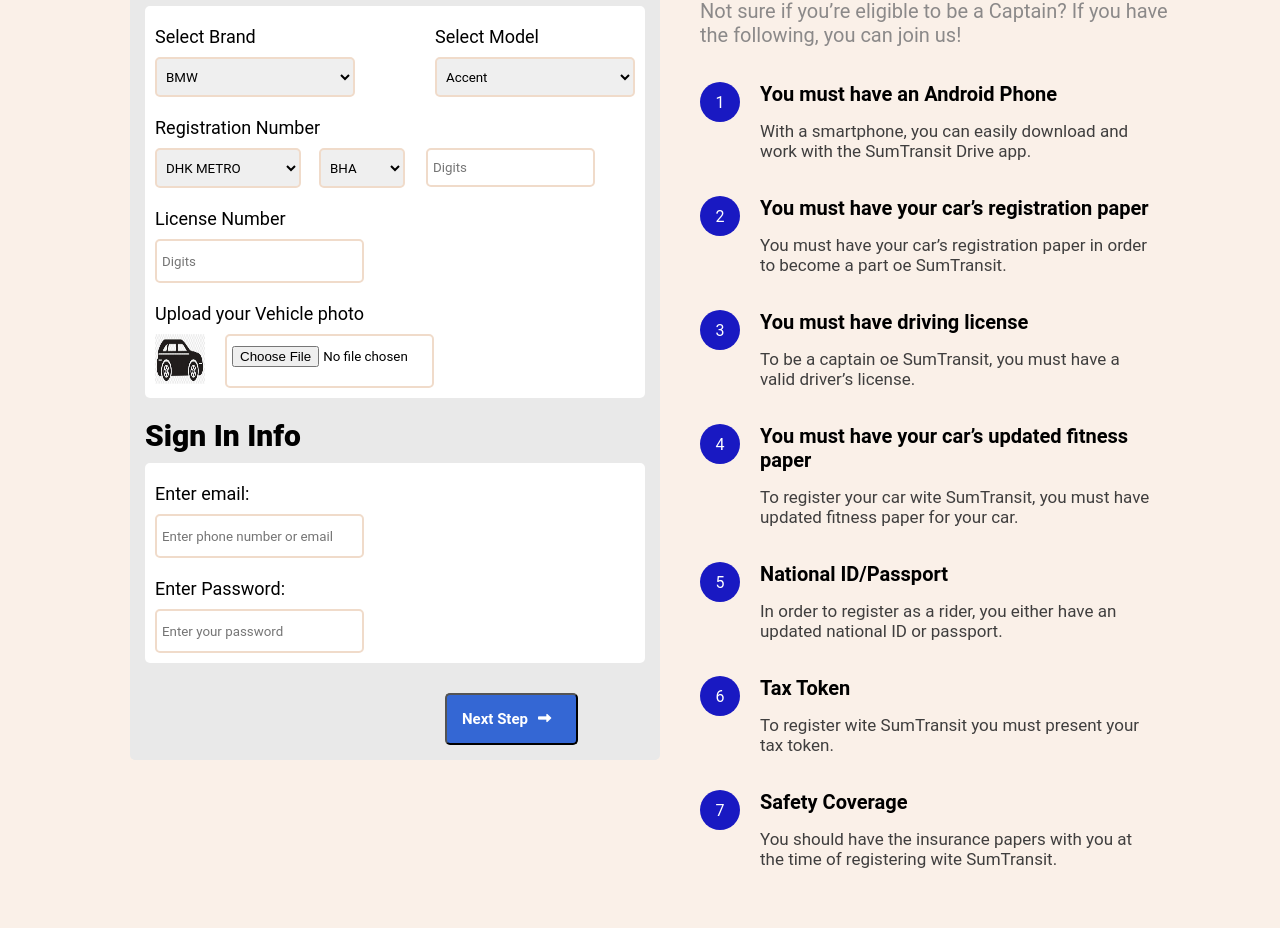
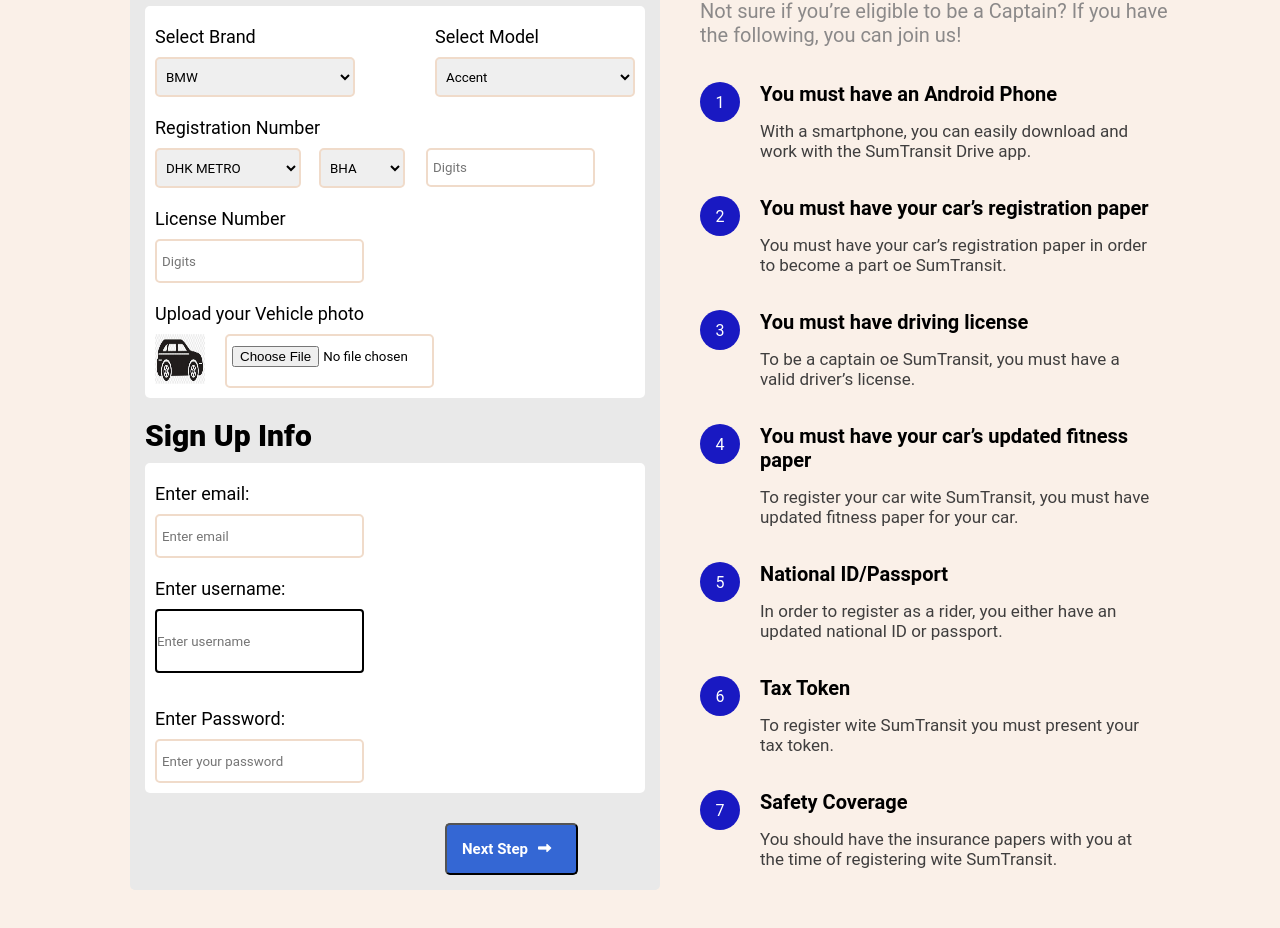
Before and after one commit to sumayaruhas/niceeeee, a Django app: page /registration/car/ in a window 1280 px wide. Shown: the part 1459-2387 px from the top of the page. Run offline with Django 5.2, Linux system fonts and the light colour scheme.

Commit message:
minute details

```diff
--- a/website/main/templates/car_reg.html
+++ b/website/main/templates/car_reg.html
@@ -180,12 +180,18 @@
               </div>
             </div>
           </div>
-          <p style="font-size: 30px;font-weight: 900;">Sign In Info</p>
+          <p style="font-size: 30px;font-weight: 900;">Sign Up Info</p>
           <div style="width:230 px;background-color: #ffffff;padding: 0 10px 10px 10px;border-radius: 5px;">
             <div class="urname">
               <div id="fname">
                 <p>Enter email: </p>
-                <input type="email" name="email" placeholder="Enter phone number or email" required>
+                <input type="email" name="email" placeholder="Enter email" required>
+              </div>
+            </div>
+            <div class="urname">
+              <div id="fname">
+                <p>Enter username: </p>
+                <input type="text" name="username" placeholder="Enter username" required>
               </div>
             </div>
             <div class="reg_no" style="display: flex;flex-direction: column;">
--- a/website/main/templates/driver_login.html
+++ b/website/main/templates/driver_login.html
@@ -12,10 +12,10 @@
                 <h2>Driver Login<h2>
             </div>
             <div class="login-box" style="margin-top: 20px;">
-                <h2>Enter your e-mail and password</h2>
+                <h2>Enter your username and password</h2>
                 <form method="POST" action="{% url 'driver_login' %}">
                     {% csrf_token %}
-                    <input type="text" name="username" placeholder="Enter phone number or email" required>
+                    <input type="text" name="username" placeholder="Enter your username" required>
                     <input type="password" name="password" placeholder="Enter your password" required>
                     <button type="submit" class="btn">Continue</button>
                 </form>
--- a/website/main/views.py
+++ b/website/main/views.py
@@ -80,6 +80,7 @@
         nid = request.POST.get('nid', '')
         license_no = request.POST.get('license_no')
         selected_date = request.POST.get('selected_date')
+        username = request.POST.get('username')
 
         # Hash the password
         hashed_password = make_password(password)
@@ -91,7 +92,7 @@
             return render(request, 'car_reg.html', {'error': 'All fields are required!'})
 
         # Create the User instance first
-        user = CustomUser.objects.create_user(username=email, email=email, password=password,user_type = "Driver")
+        user = CustomUser.objects.create_user(username=username, email=email, password=password,user_type = "Driver")
 
         # Create the CarRegister instance
         driver = CarRegister.objects.create(
@@ -122,7 +123,7 @@
         driver.save()
 
         # Authenticate the user and log them in
-        django_user = authenticate(request, username=email, password=password)
+        django_user = authenticate(request, username=username, password=password)
         if django_user:
             login(request, django_user)
             return redirect('home')
@@ -164,16 +165,16 @@
     return render(request, 'customer_sign_up.html', {'form': form, 'user_type': 'Customer'})
 
 def driver_sign_up(request):
-    return render(request, 'car_reg.html')
+    return render(request, 'customer_sign_up.html')
 
 def driver_login(request):
     if request.method == 'POST':
-        email = request.POST.get('username')
+        username = request.POST.get('username')
         password = request.POST.get('password')
-        user = authenticate(request, username=email, password=password)
+        user = authenticate(request, username=username, password=password)
         if user:
             # Check if the user is a registered driver
-            driver = CarRegister.objects.filter(email=email).first()
+            driver = CarRegister.objects.filter(email=user.email).first()
             if driver and check_password(password, driver.password):
                 # Log the user in
                 login(request, user)
```
Also changed, not shown: website/db.sqlite3.
